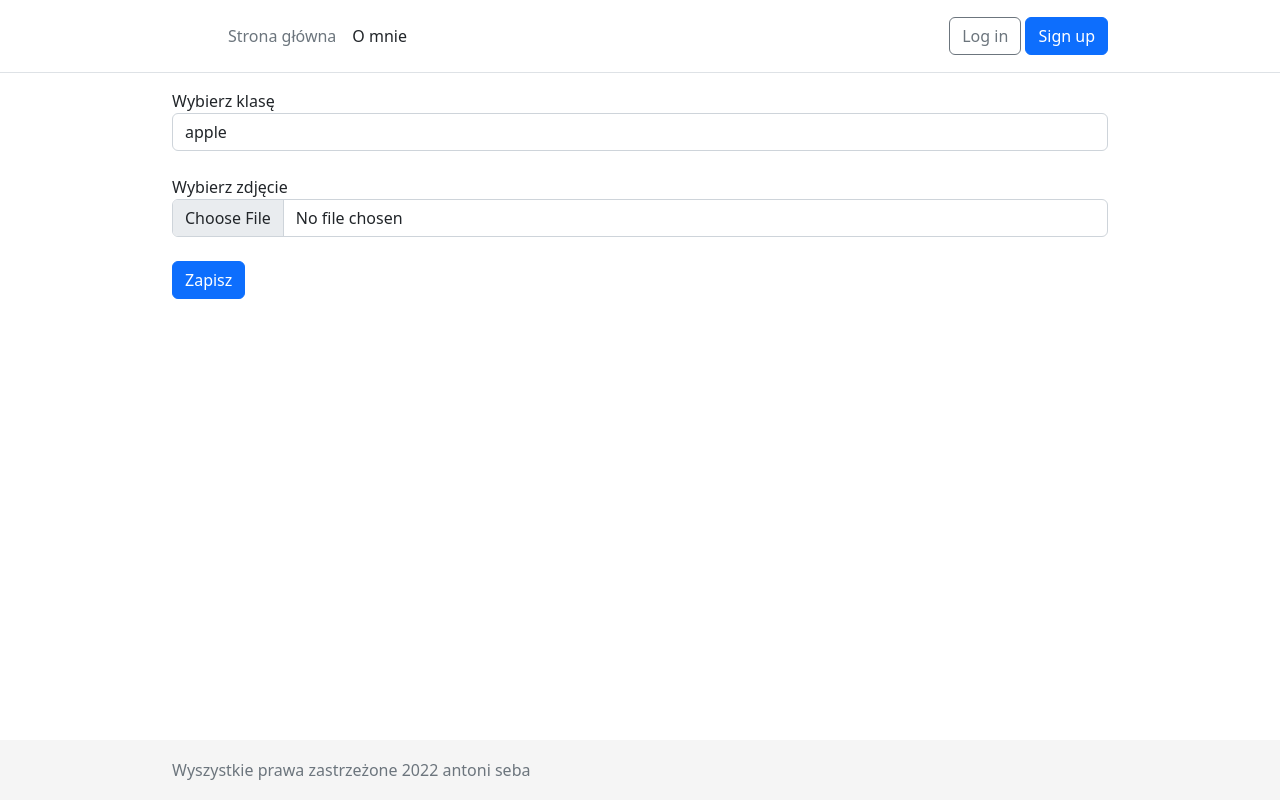
After one commit to antoniSea/django-mashine-learning-tools, a Django app: page /image_recognition/train in a window 1280 px wide. The commit adds this page. Run offline with Django 4.2, Linux system fonts and the light colour scheme.

Commit message:
Make improvments in image recognition functionality

```diff
--- a/image_recognition/urls.py
+++ b/image_recognition/urls.py
@@ -6,4 +6,7 @@ urlpatterns = [
     path('', views.index, name='index'),
     path('zobacz/<int:image_id>', views.detail, name='detail'),
     path('upload/', views.upload, name='upload'),
+    path("delete/<int:image_id>", views.delete, name='delete'),
+    path('list', views.list, name='list'),
+    path('train', views.train, name='train'),
 ]
--- a/templates/_base.html
+++ b/templates/_base.html
@@ -33,7 +33,10 @@
         <ul class="nav col-12 col-lg-auto me-lg-auto mb-2 justify-content-center mb-md-0">
           <li><a href="{% url 'home' %}" class="nav-link px-2 link-secondary">Strona główna</a></li>
           <li><a href="{% url 'about' %}" class="nav-link px-2 link-dark">O mnie</a></li>
-          <li><a href="{% url 'index' %}" class="nav-link px-2 link-dark">Klasyfikacja obrazów</a></li>
+          <!-- logged only -->
+          {% if user.is_authenticated %}
+            <li><a href="{% url 'index' %}" class="nav-link px-2 link-dark">Klasyfikacja obrazów</a></li>
+          {% endif %}
         </ul>
 
         <div class="dropdown text-end">
--- a/templates/image_recognition/index.html
+++ b/templates/image_recognition/index.html
@@ -6,7 +6,9 @@
 {% block content %}
   <!-- Display all images -->
   <div class="container">
-    <a href="upload" class="btn btn-secondary m-2">Dodaj obraz</a>
+    <a href="/image_recognition/upload" class="btn btn-secondary m-2">Dodaj obraz</a>
+    <a href="/image_recognition/list" class="btn btn-secondary m-2">Lista dostępnych klasyfikacji</a>
+    <a href="/image_recognition/train" class="btn btn-secondary m-2">Trenuj</a>
     <div class="row">
       {% for image in images %}
       <div class="col-md-4">
@@ -16,7 +18,7 @@
             <p class="card-text">{{ image.label }}</p>
             <div class="d-flex justify-content-between align-items-center">
               <div class="btn-group">
-                <a href="zobacz/{{ image.id }}" class="btn btn-sm btn-outline-secondary">Zobacz</a>
+                <a href="/image_recognition/zobacz/{{ image.id }}" class="btn btn-sm btn-outline-secondary">Zobacz</a>
               </div>
               <small class="text-muted
               ">{{ image.timestamp }}</small>
--- a/templates/image_recognition/show.html
+++ b/templates/image_recognition/show.html
@@ -14,6 +14,9 @@
         <div class="card-body">
           <p class="card-text">{{ image.label }}</p>
           <div class="d-flex justify-content-between align-items-center">
+            <div class="btn-group">
+              <a href="/image_recognition/delete/{{ image.id }}" class="btn btn-sm btn-outline-danger">Usuń</a>
+            </div>
             <small class="text-muted
             ">{{ image.timestamp }}</small>
           </div>
--- /dev/null
+++ b/templates/image_recognition/train.html
@@ -0,0 +1,26 @@
+{% extends '_base.html' %}
+{% load static %}
+
+{% block title %}Home page{% endblock title %}
+
+{% block content %}
+  <!-- form with file input and select input with class_names -->
+  <form action="/image_recognition/train" method="POST" enctype="multipart/form-data">
+    {% csrf_token %}
+    <div class="form-group">
+      <label for="class_name">Wybierz klasę</label>
+      <select class="form-control" id="class_name" name="class_name">
+        {% for name in class_names %}
+        <option>{{ name }}</option>
+        {% endfor %}
+      </select>
+    </div>
+    <div class="form-group my-4
+    ">
+      <label for="image">Wybierz zdjęcie</label>
+      <input type="file" class="form-control" id="image" name="image">
+    </div>
+    <button type="submit" class="btn btn-primary">Zapisz</button>
+  </form>
+
+{% endblock %}
```
Also changed, not shown: templates/image_recognition/list.html (added, +14 -0 lines), 1 other file.
